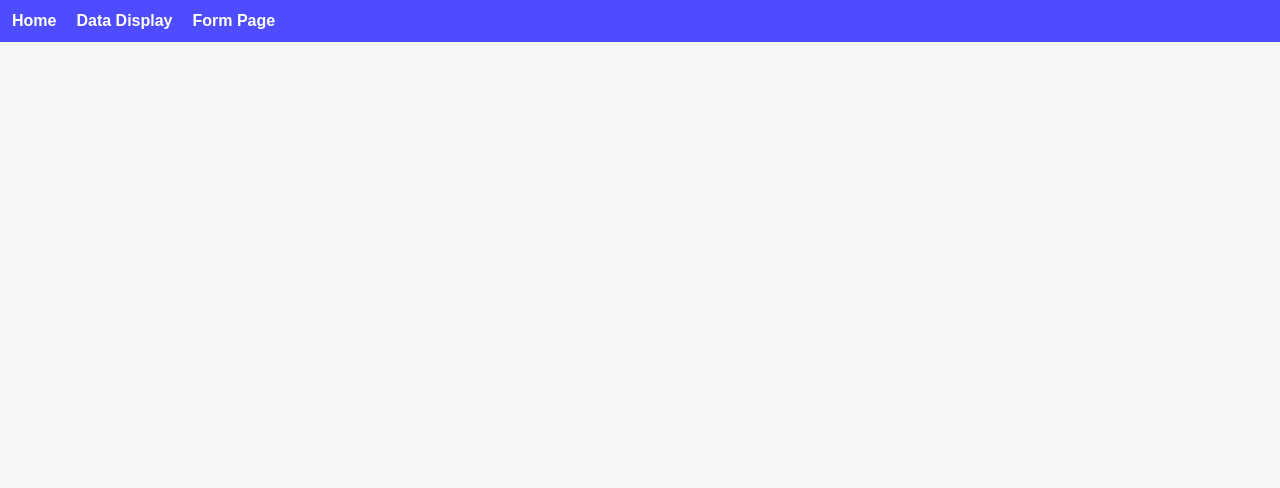
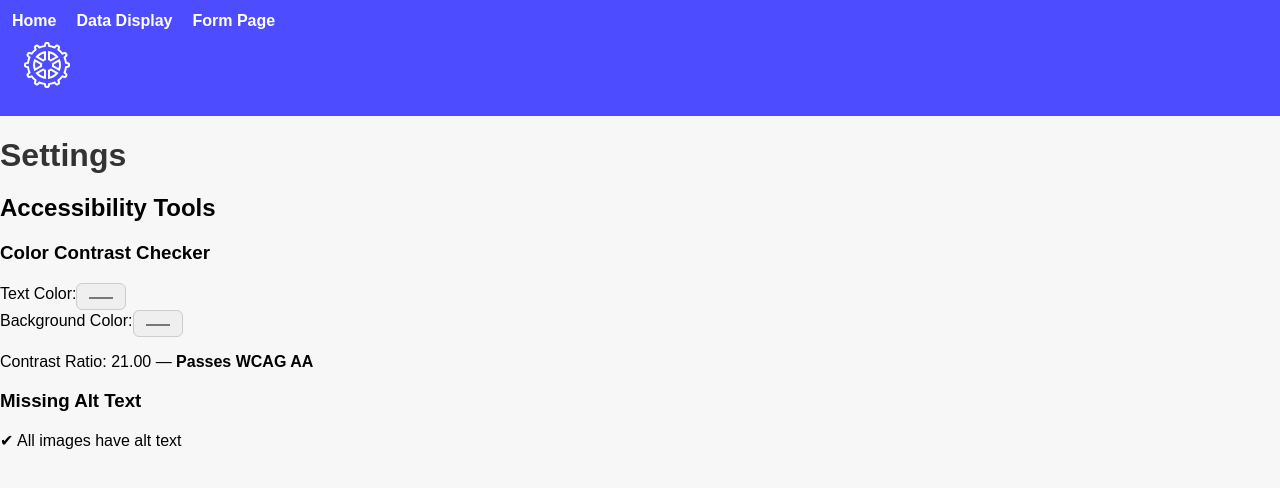
Before and after one commit to Breniah/COP3060-project, a React (Create React App) app: page /settings in a window 1280 px wide. Shown: the top 488 px of the page. Built offline with nearby package versions, Linux system fonts and the light colour scheme.

Commit message:
Added a Settings page to check for WCAG color contrast and alt text on images.

```diff
--- a/package.json
+++ b/package.json
@@ -11,7 +11,7 @@
     "axios": "^1.13.2",
     "react": "^19.2.0",
     "react-dom": "^19.2.0",
-    "react-router-dom": "^7.9.6",
+    "react-router-dom": "^7.10.1",
     "react-scripts": "5.0.1",
     "web-vitals": "^2.1.4"
   },
--- a/src/App.css
+++ b/src/App.css
@@ -36,3 +36,56 @@
         transform: rotate(360deg);
     }
 }
+
+.navbar {
+    display: flex;
+    align-items: center;
+    background-color: #4c40ff;
+    padding: 10px 20px;
+}
+
+.navbar a {
+    color: white;
+    margin-right: 20px;
+    text-decoration: none;
+    font-weight: 600;
+}
+
+.settings-button {
+    margin-left: auto;
+    background: none;
+    padding: 0;
+    border: none;
+    cursor: pointer;
+}
+
+.settings-icon {
+    width: 10px;
+    height: 10px;
+    filter: brightness(0) invert(1);
+}
+.settings-container {
+    padding: 20px;
+    font-family: Arial, sans-serif;
+    max-width: 900px;
+    margin: 0 auto;
+    text-align: left;
+}
+
+.audit-section {
+    margin-top: 20px;
+    padding: 15px;
+    border: 1px solid #ddd;
+    border-radius: 8px;
+    background-color: #f9f9f9;
+}
+
+.audit-section h3 {
+    margin-bottom: 10px;
+    color: #333;
+}
+
+.audit-section p, .audit-section ul {
+    margin: 5px 0;
+    color: #555;
+}
--- a/src/App.js
+++ b/src/App.js
@@ -5,7 +5,7 @@ import HomePage from "./pages/HomePage";
 import DataDisplayPage from "./pages/DataDisplayPage";
 import FormPage from "./pages/FormPage";
 import HealthContentPage from "./pages/Healthcontent";
-
+import SettingsPage from "./pages/SettingsPage";
 
 function App() {
   return (
@@ -17,6 +17,8 @@ function App() {
         <Route path="/data" element={<DataDisplayPage />} />
         <Route path="/form" element={<FormPage />} />
           <Route path="/health" element={<HealthContentPage />} />
+          <Route path="/settings" element={<SettingsPage />} />
+
 
       </Routes>
     </Router>
--- a/src/components/Navigation.js
+++ b/src/components/Navigation.js
@@ -1,11 +1,23 @@
-import { Link } from "react-router-dom";
+import { Link, useNavigate } from "react-router-dom";
+import gearIcon from "../icons8-gear-50.png";
 
 export default function Navigation() {
+    const navigate = useNavigate();
+
     return (
-    <nav>
+        <nav className="navbar">
+            <div className="nav-links">
                 <Link to="/">Home</Link>
                 <Link to="/data">Data Display</Link>
                 <Link to="/form">Form Page</Link>
+            </div>
+
+            <button
+                className="settings-button"
+                onClick={() => navigate("/settings")}
+            >
+                <img src={gearIcon} alt="Settings" className="settings-icon" />
+            </button>
         </nav>
     );
 }
--- /dev/null
+++ b/src/pages/SettingsPage.js
@@ -0,0 +1,85 @@
+import React from "react";
+
+function SettingsPage() {
+    return (
+        <div className="settings-container">
+            <h1>Settings</h1>
+
+            <section>
+                <h2>Accessibility Tools</h2>
+                <ContrastChecker />
+                <AltTextChecker />
+            </section>
+        </div>
+    );
+}
+
+/* ---------------- Color Contrast Checker ---------------- */
+
+function calculateContrast(hex1, hex2) {
+    const luminance = (hex) => {
+        const c = hex.substring(1);
+        const rgb = [
+            parseInt(c.substr(0, 2), 16),
+            parseInt(c.substr(2, 2), 16),
+            parseInt(c.substr(4, 2), 16)
+        ].map(v => {
+            v /= 255;
+            return v <= 0.03928 ? v / 12.92 : Math.pow((v + 0.055) / 1.055, 2.4);
+        });
+
+        return 0.2126 * rgb[0] + 0.7152 * rgb[1] + 0.0722 * rgb[2];
+    };
+
+    const L1 = luminance(hex1);
+    const L2 = luminance(hex2);
+    return ((Math.max(L1, L2) + 0.05) / (Math.min(L1, L2) + 0.05)).toFixed(2);
+}
+
+function ContrastChecker() {
+    const [fg, setFg] = React.useState("#000000");
+    const [bg, setBg] = React.useState("#ffffff");
+
+    const ratio = calculateContrast(fg, bg);
+    const passes = ratio >= 4.5 ? "Passes WCAG AA" : "Fails WCAG AA";
+
+    return (
+        <div className="audit-section">
+            <h3>Color Contrast Checker</h3>
+            <div>
+                <label>Text Color:</label>
+                <input type="color" value={fg} onChange={(e) => setFg(e.target.value)} />
+            </div>
+            <div>
+                <label>Background Color:</label>
+                <input type="color" value={bg} onChange={(e) => setBg(e.target.value)} />
+            </div>
+            <p>Contrast Ratio: {ratio} — <strong>{passes}</strong></p>
+        </div>
+    );
+}
+
+/* ---------------- Alt Text Checker ---------------- */
+
+function AltTextChecker() {
+    const images = document.querySelectorAll("img");
+    const missing = [...images].filter(img => !img.alt || img.alt.trim() === "");
+
+    return (
+        <div className="audit-section">
+            <h3>Missing Alt Text</h3>
+
+            {missing.length === 0 ? (
+                <p>✔ All images have alt text</p>
+            ) : (
+                <ul>
+                    {missing.map((img, i) => (
+                        <li key={i}>⚠ Missing alt text for: {img.src}</li>
+                    ))}
+                </ul>
+            )}
+        </div>
+    );
+}
+
+export default SettingsPage;
```
Also changed, not shown: src/icons8-gear-50.png (added), src/styles.css (line endings or trailing spaces), 1 other file (tests, documents, lock files or other folders). Lines whose indentation alone changed are shown as unchanged.
